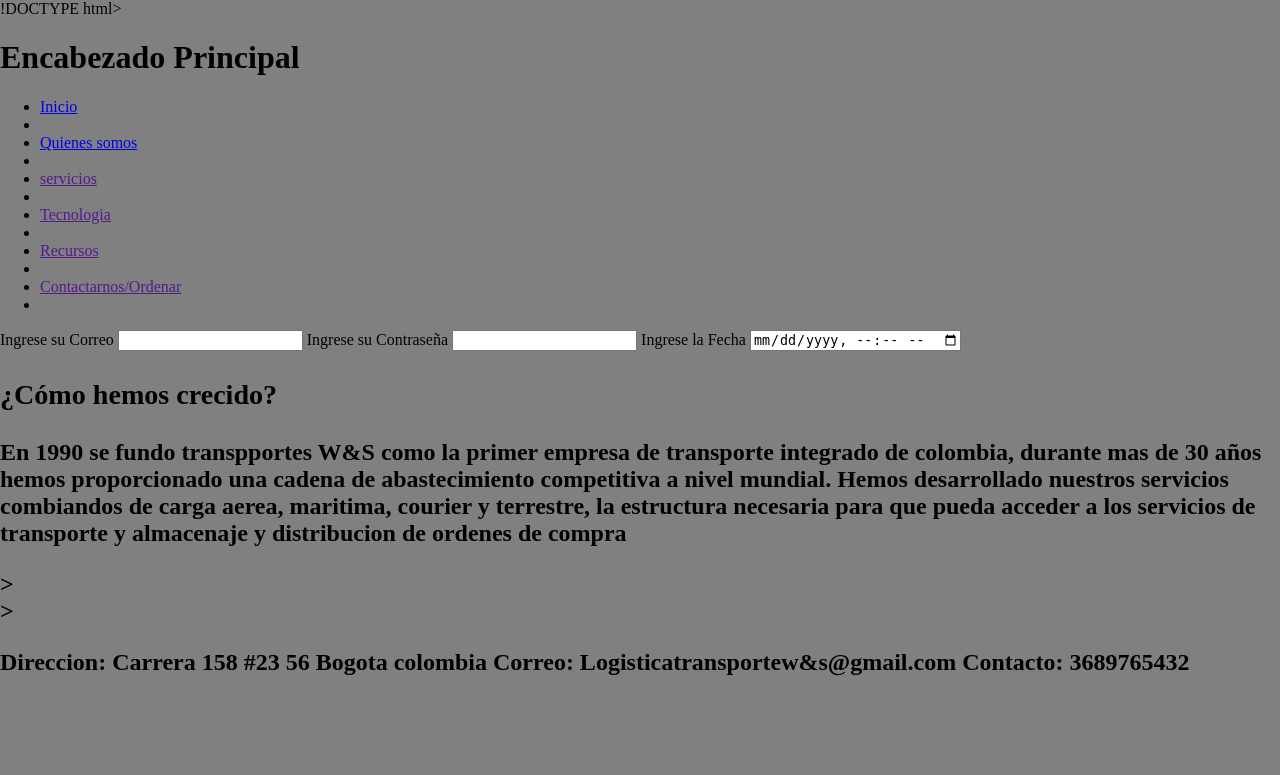
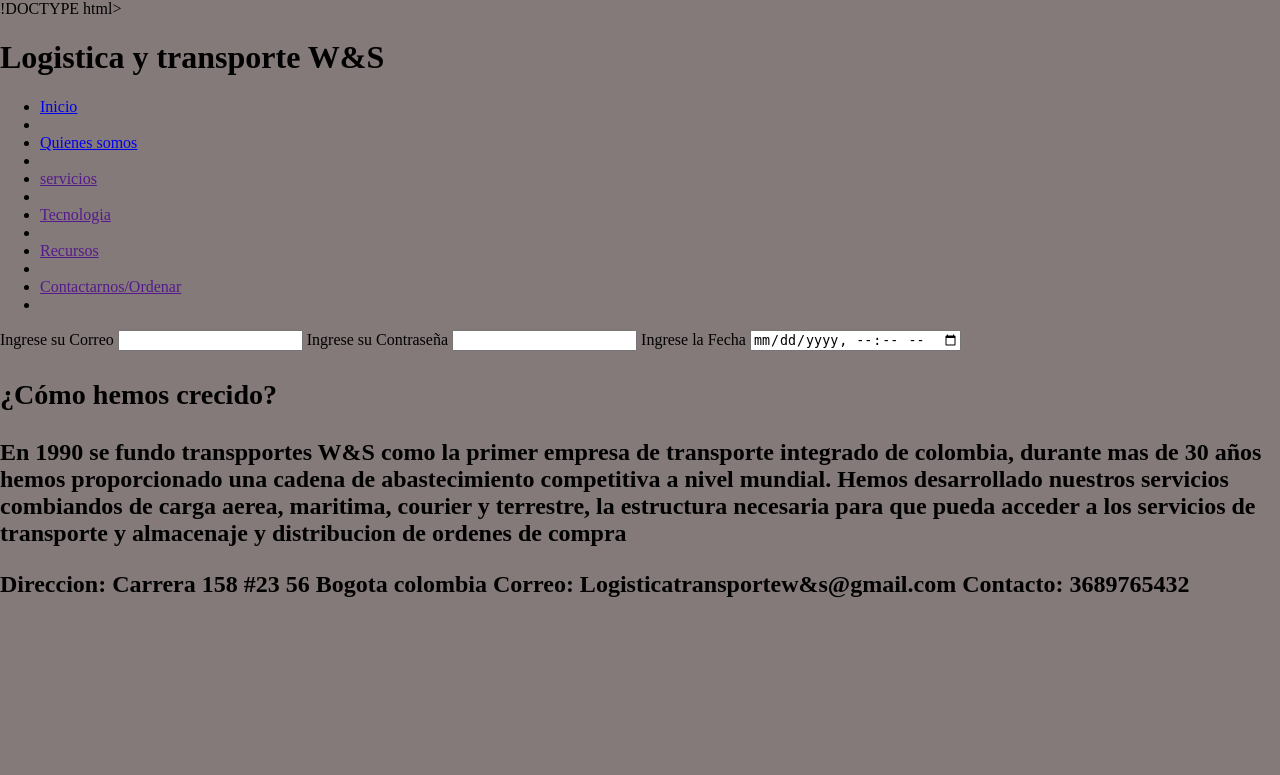
Before and after one commit to JuangamboaM/Logistica-y-transporte-, a PHP site: the page made by Folder 1 /index2.html in a window 1280 px wide. Shown: the top 775 px of the page. Run offline with PHP 8.4, Linux system fonts and the light colour scheme.

Commit message:
modificacion app.php

```diff
--- a/Folder 1 /index2.html
+++ b/Folder 1 /index2.html
@@ -17,7 +17,7 @@
 
 <h1>
 
-Encabezado Principal
+Logistica y transporte W&S
 
 </h1>
 
@@ -63,11 +63,13 @@ Encabezado Principal
 </h3>
 <p>
  En 1990 se fundo transpportes W&S como la primer empresa de transporte integrado de colombia, durante mas de 30 años hemos proporcionado una cadena de abastecimiento competitiva a nivel mundial. Hemos desarrollado nuestros servicios combiandos de carga aerea, maritima, courier y terrestre, la estructura necesaria para que pueda acceder a los servicios de transporte y almacenaje y distribucion de ordenes de compra
-</p>
+</p
 
 
 
-    ><footer>
+
+
+    ><footer
  ><p>
   Direccion: Carrera 158 #23 56 Bogota colombia
 
--- a/Folder 1 /styles.css
+++ b/Folder 1 /styles.css
@@ -3,8 +3,12 @@ body{
     margin: 0;
     padding: 0%;
     /*Color de fondo de la pagina */
-    background-color: grey;
-    background:
+    background-color:rgb(133, 122, 122);
+    background-image: url(imagenes.png)
+    size:-moz-element(hit
+    )
+
+
 
     ;
 }
--- a/app.php
+++ b/app.php
@@ -0,0 +1 @@
+hola mundo
```
Also changed, not shown: Folder 1 /imagenes.png (added), 1 other file.
